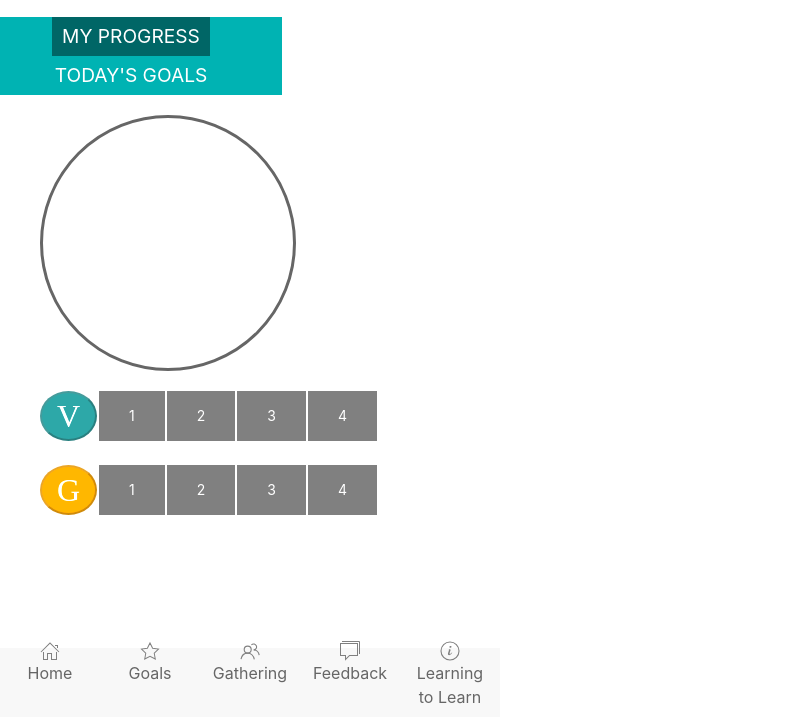
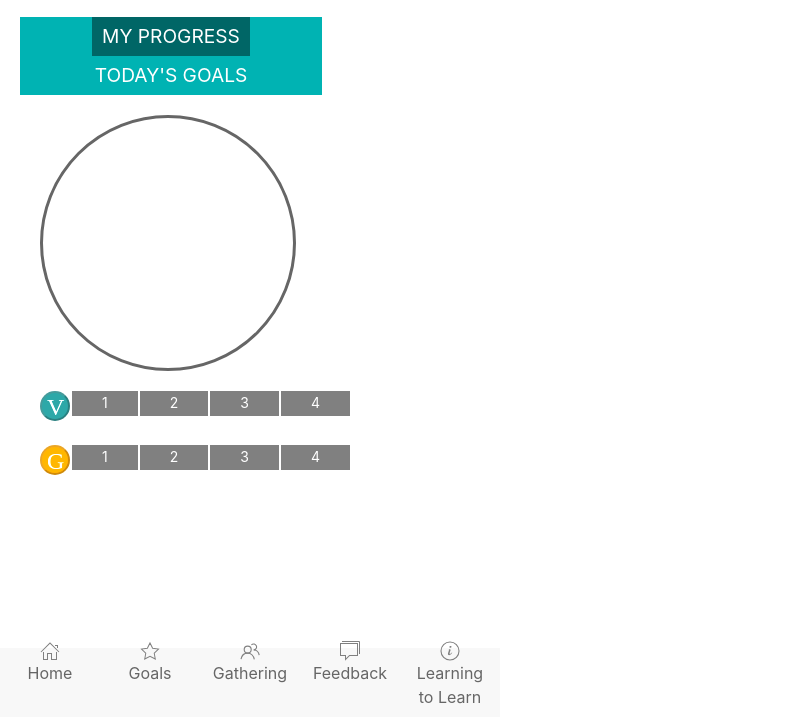
Before and after one commit to byuitechops/EC3-course-portal-with-CSS-framework, a plain HTML site: page EC3-course-portal-with-CSS-framework/home.html in a window 1280 px wide. Shown: the part 83-800 px from the top of the page, without its empty margins (0-798 px from the left). Drawn offline with Linux system fonts and the light colour scheme.

Commit message:
working on homepage

```diff
--- a/EC3-course-portal-with-CSS-framework/uikit.css
+++ b/EC3-course-portal-with-CSS-framework/uikit.css
@@ -1,25 +1,17 @@
-.uk-button {
-    background-color: gray;
-    color: white;
+/*--------------- Switcher ---------------*/
+
+ul.uk-subnav.uk-subnav-pill {
+    background-color: #00b3b3;
+    width: 302px;
+    margin-left: 20px;
 }
 
-.uk-button-group>.uk-button:nth-child(n+2) {
-    margin-left: 2px;
-    margin-top: 0px;
+ul.uk-subnav.uk-subnav-pill>li {
+    padding: 0px;
 }
 
 .uk-subnav-pill>.uk-active>a {
     background-color: #006666;
-}
-
-ul.uk-subnav.uk-subnav-pill {
-    background-color: #00b3b3;
-    width: 302px;
-}
-
-ul.uk-subnav.uk-subnav-pill>li {
-    background-color: #00b3b3;
-    padding: 0px;
 }
 
 .uk-subnav-pill>*>:first-child {
@@ -30,19 +22,40 @@ ul.uk-subnav.uk-subnav-pill>li {
     padding-top: 5px;
 }
 
+/*--------------- Buttons ---------------*/
+
+.uk-button {
+    background-color: gray;
+    color: white;
+}
+
+.uk-button-group>.uk-button:nth-child(n+2) {
+    margin-left: 2px;
+    max-height: 25px;
+    line-height: 0px;
+}
+
 #vocabIcon,
 #grammarIcon {
     background-color: #299999;
     color: white;
     filter: brightness(110%);
     border-radius: 50%;
-    height: 50px;
+    height: 30px;
+    width: 30px;
     font-family: serif;
-    font-size: 2em;
+    font-size: 1.5em;
+    padding: 0px 5px;
 }
 
 #grammarIcon {
     background-color: rgb(255, 166, 0);
+}
+
+/*--------------- Container ---------------*/
+
+.uk-container {
+    float: left;
 }
 
 .circle {
@@ -52,13 +65,7 @@ ul.uk-subnav.uk-subnav-pill>li {
     border: solid;
 }
 
-#square-edges {
-    border-radius: 0px;
-}
-
-.uk-container {
-    float: left;
-}
+/*--------------- Bottom Navbar ---------------*/
 
 #bottom-nav {
     bottom: 0;
```
